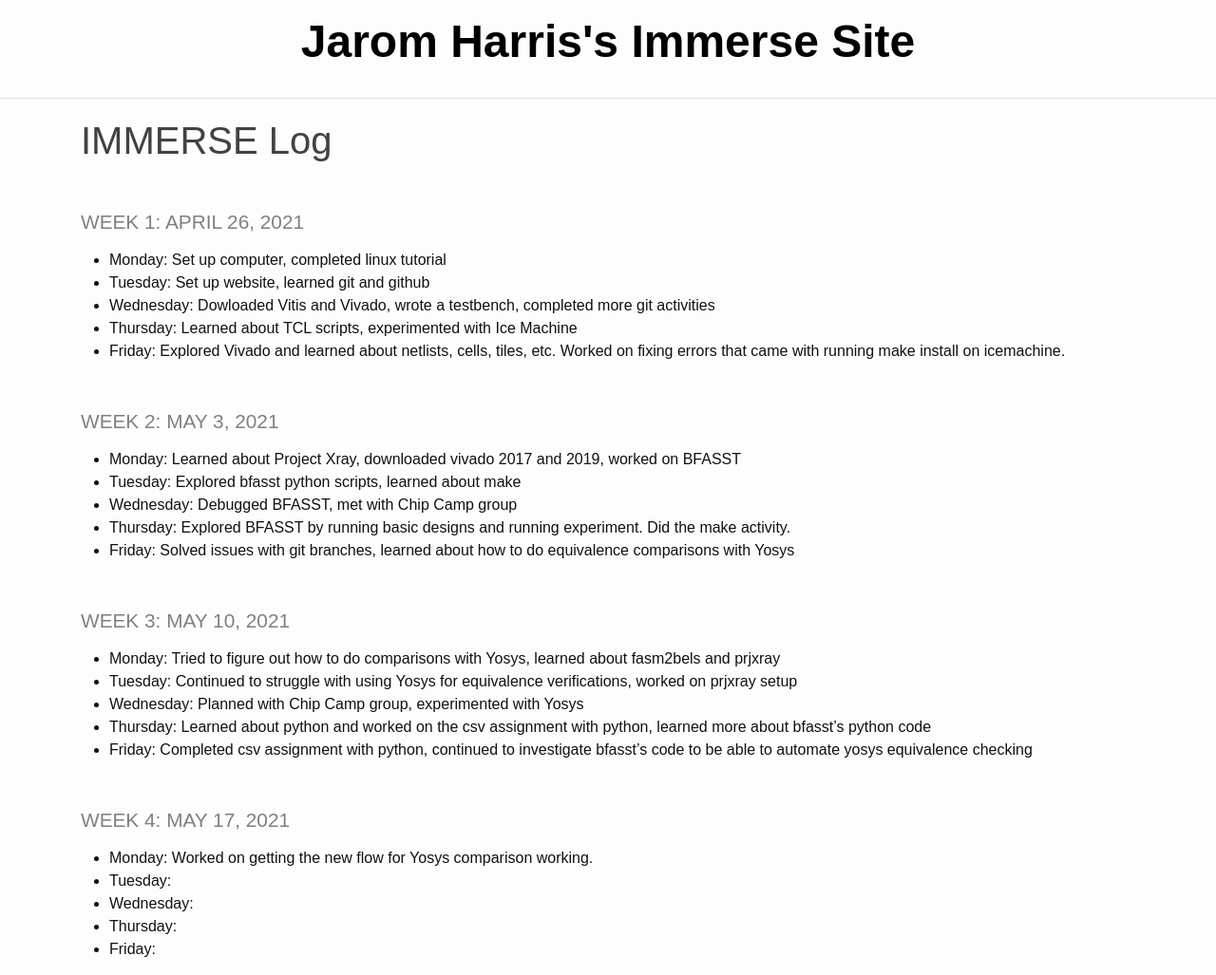
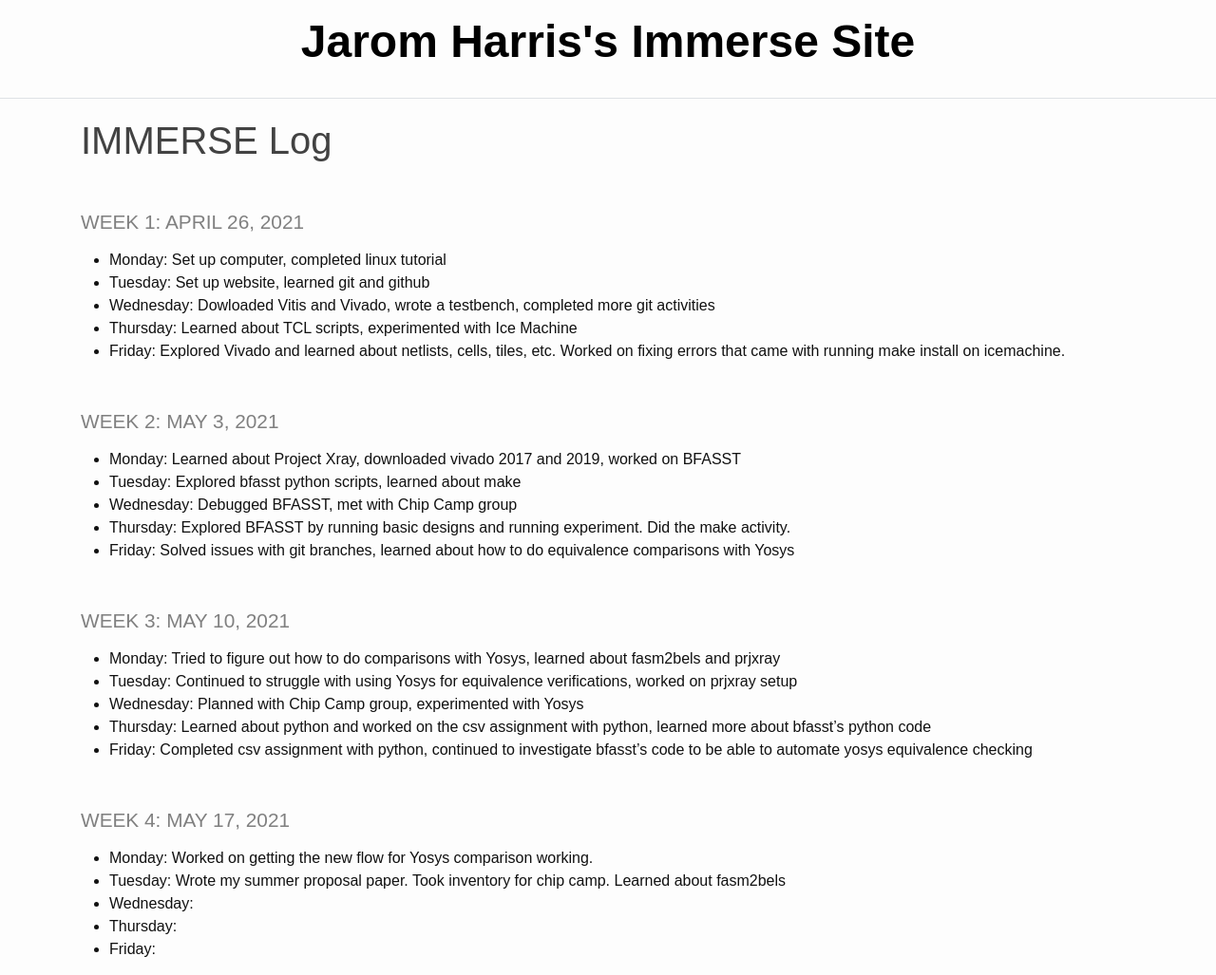
Before and after one commit to jaromharris/immerse, a Jekyll site: the page built from index.md, in a window 1280 px wide and 1027 px high. Shown: the whole window at 95% size. Built offline with Jekyll 4.4.1, drawn with Linux system fonts in a browser that asks for light colours.

Commit message:
Update index.md

```diff
--- a/index.md
+++ b/index.md
@@ -27,7 +27,7 @@ title: IMMERSE Log
 
 ### Week 4: May 17, 2021
 * **Monday**: Worked on getting the new flow for Yosys comparison working.
-* **Tuesday**:
+* **Tuesday**: Wrote my summer proposal paper. Took inventory for chip camp. Learned about fasm2bels
 * **Wednesday**:
 * **Thursday**:
 * **Friday**:
```
